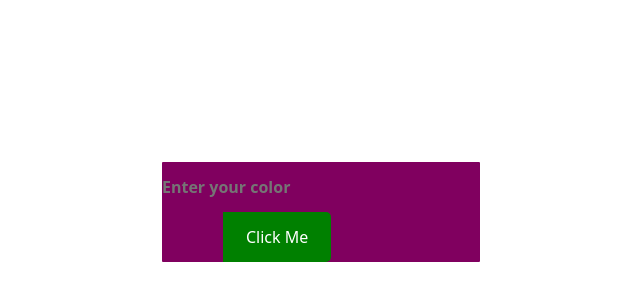
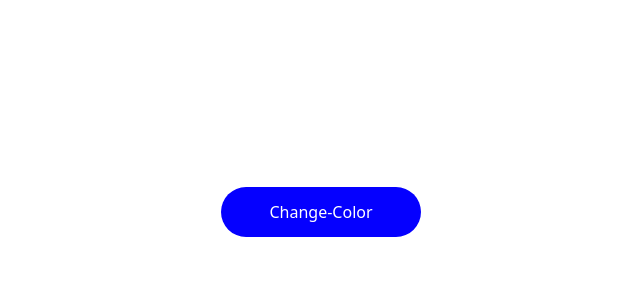
Before and after one commit to julfiker755/Javascript-Background, a plain HTML site: page index.html in a window 1280 px wide. Shown: the part 188-488 px from the top of the page, without its empty margins (319-959 px from the left). Drawn offline with nearby package versions, Linux system fonts and the light colour scheme.

Commit message:
Third commit

```diff
--- a/css/style.css
+++ b/css/style.css
@@ -9,57 +9,11 @@
     left: 50%;
     transform: translate(-50%,-50%);
 }
-#color{
-    outline:none;
+button#button11 {
+    width: 200px;
+    height: 50px;
+    border: none;
+    color: white;
+    border-radius: 50px;
+    background: #0500ff;
 }
-.color-all {
-    width: 318px;
-    background: #80005f;
-    border-radius: 5px;
-    border: 4px solid white;
-    box-sizing: content-box;
-}
-
-input#color {
-    background: transparent;
-    border: none;
-}
-
-input[type="text"] {
-    color: #ffffff;
-    font-weight: bold;
-}
-
-button#button11 {
-    border: none;
-    background-color: green;
-    color: white;
-    padding: 13px 23px;
-    border-top-right-radius: 5px;
-    border-bottom-right-radius: 5px;
-    margin-left: 61px;
-}
-
-
-/* Example-2*/
-.color-all.ff {
-    /* background: green; */
-    width: 249px;
-    height: 50px;
-    position: relative;
-}
-
-input#color {
-    width: 146px;
-    height: 50px;
-    /* border-radius: 40px; */
-}
-
-button.button12 {
-    position: absolute;
-    border: none;
-    background: red;
-    color: white;
-    font-weight: bold;
-    padding: 13px 19px;
-}
--- a/index.html
+++ b/index.html
@@ -17,9 +17,7 @@
 <body>
 <div class="container">
   <div class="color-area">
-   <div class="color-all">
-    <input type="text" name="color" id="color" placeholder="Enter your color">
-    <button id="button11" onclick="colorchange()">Click Me</button>
+   <button id="button11" onclick="colorchange()">Change-Color</button>
    </div>
   </div>
 </div>
--- a/js/app.js
+++ b/js/app.js
@@ -1,10 +1,10 @@
 // Example-1
-var color=document.querySelector("#color");
 var btn=document.querySelector("#button11");
 
-var colorchange=()=>{
-    var color=document.querySelector("#color").value;
-    document.body.style.backgroundColor=color;
+var color=["red","green","orange","blue",'white',"palevioletred","mediumvioletred","orangered"]
+
+function colorchange(){
+    var num=color[Math.floor(Math.random()*color.length)];
+    document.body.style.backgroundColor=num;
+
 }
-
-//Example-2
```
Also changed, not shown: indexx.html (deleted, +0 -35 lines).
